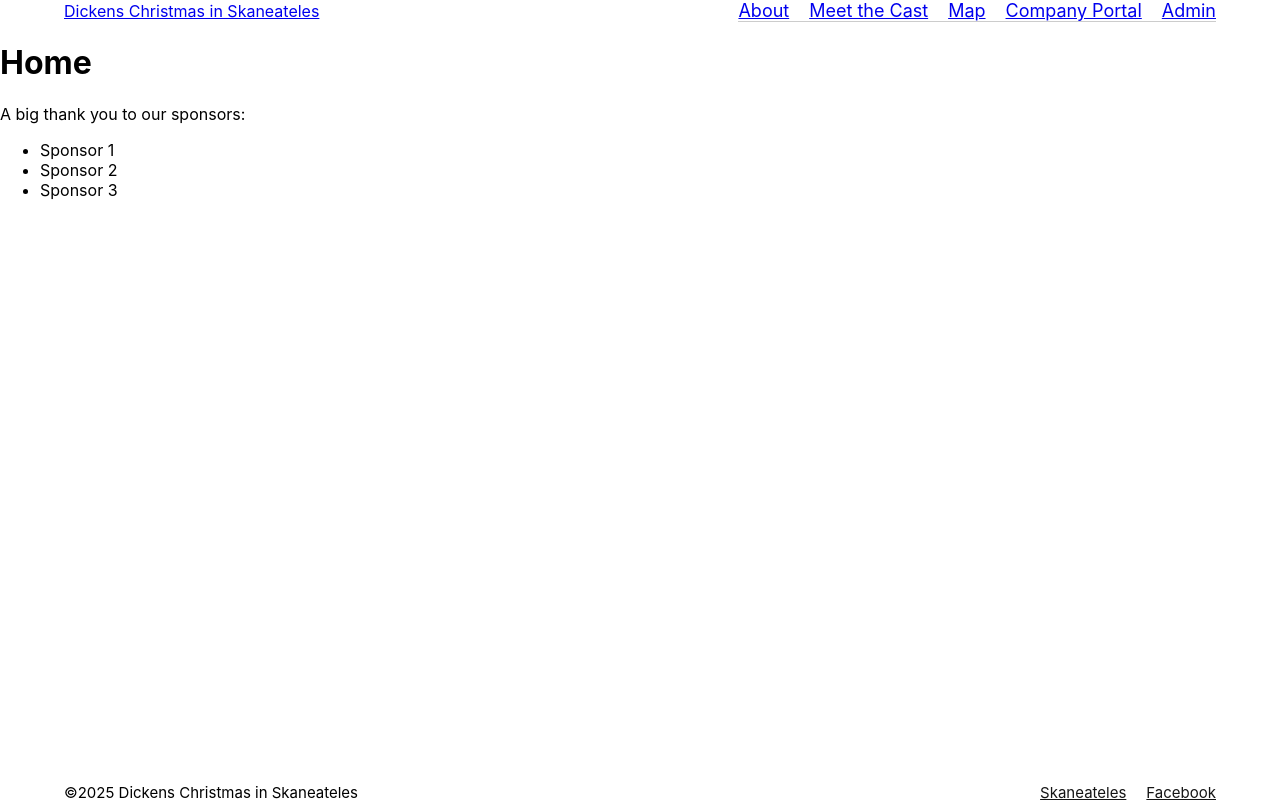
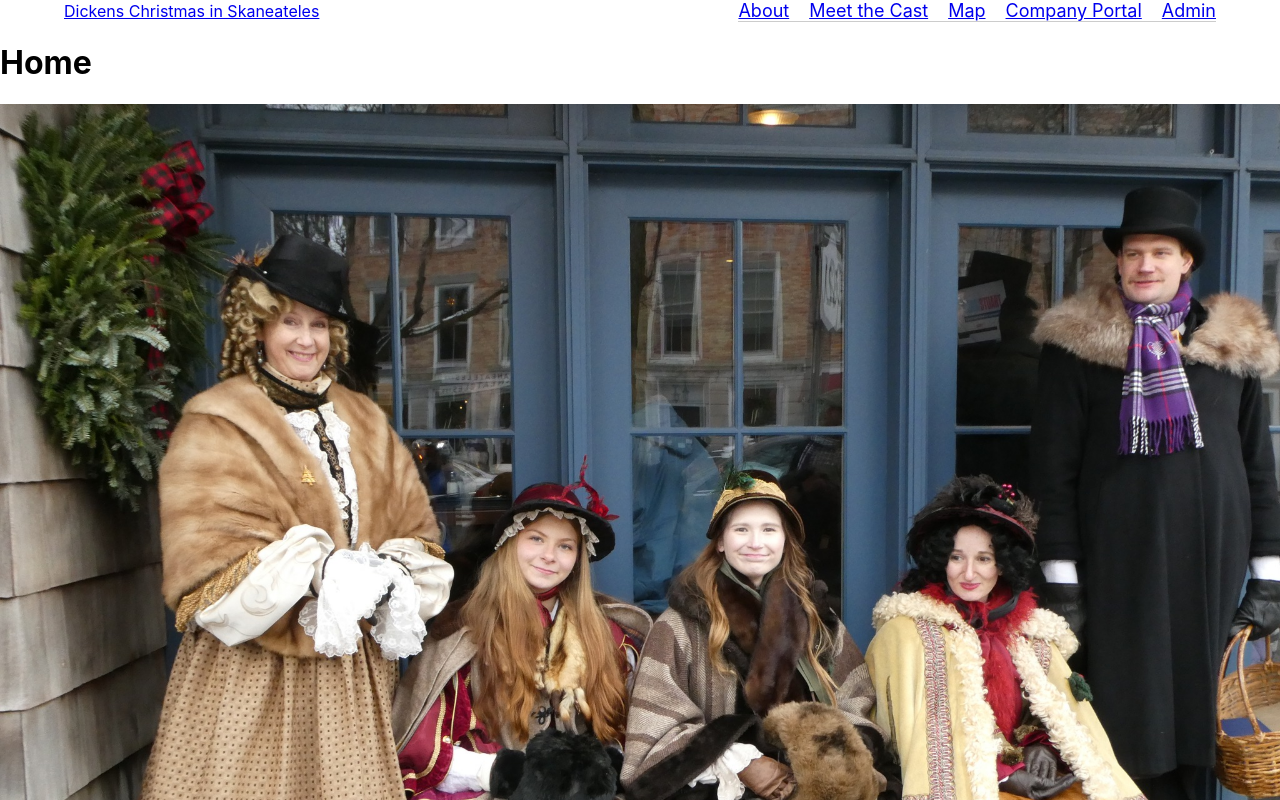
Before and after one commit to Duke1014/dickens, a React (Create React App) app: page / in a window 1280 px wide. Shown: the top 800 px of the page. Built offline with nearby package versions, Linux system fonts and the light colour scheme; no server answers.

Commit message:
img added to home

```diff
--- a/src/pages/Home.tsx
+++ b/src/pages/Home.tsx
@@ -1,9 +1,16 @@
 import Sponsors from '../components/Sponsors';
+// @ts-ignore
+import DickensCover from '../assets/DickensCover.jpg';
+import '../styles/home.css';
 
 export default function Home() {
   return (
     <div className="home">
       <h1>Home</h1>
+      <section className='cover'>
+        <img src={DickensCover} alt="Dickens Christmas in Skaneateles" style={{ maxWidth: '100%', height: 'auto' }} />
+        there should be an image here
+      </section>
       <Sponsors />
     </div>
   );
--- /dev/null
+++ b/src/styles/home.css
@@ -0,0 +1,5 @@
+section .cover {
+    background-image: url('../assets/DickensCover.jpg');
+    max-width: '100%';
+    height: 'auto';
+}
```
Also changed, not shown: src/assets/DickensCover.jpg (added).
